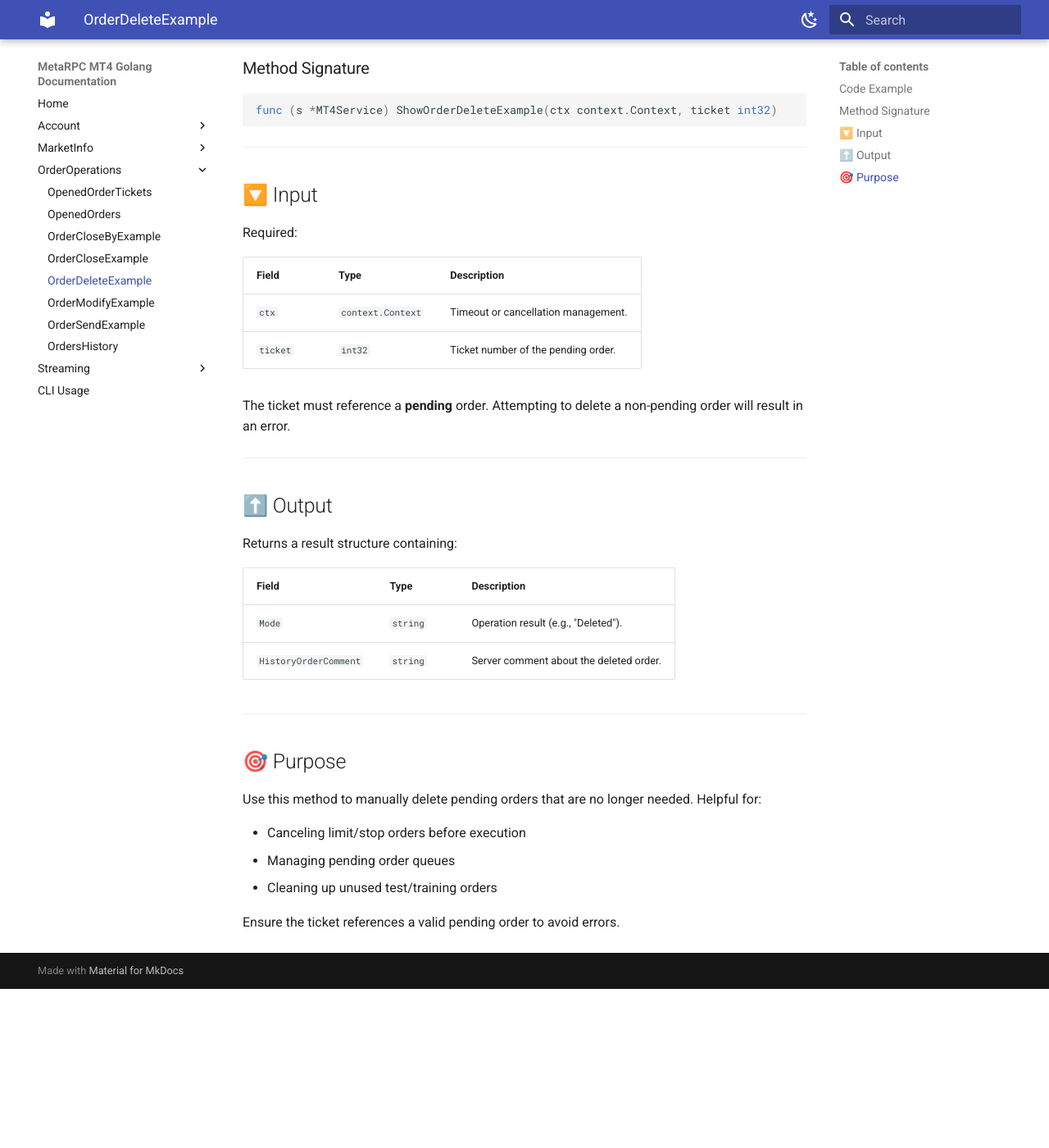
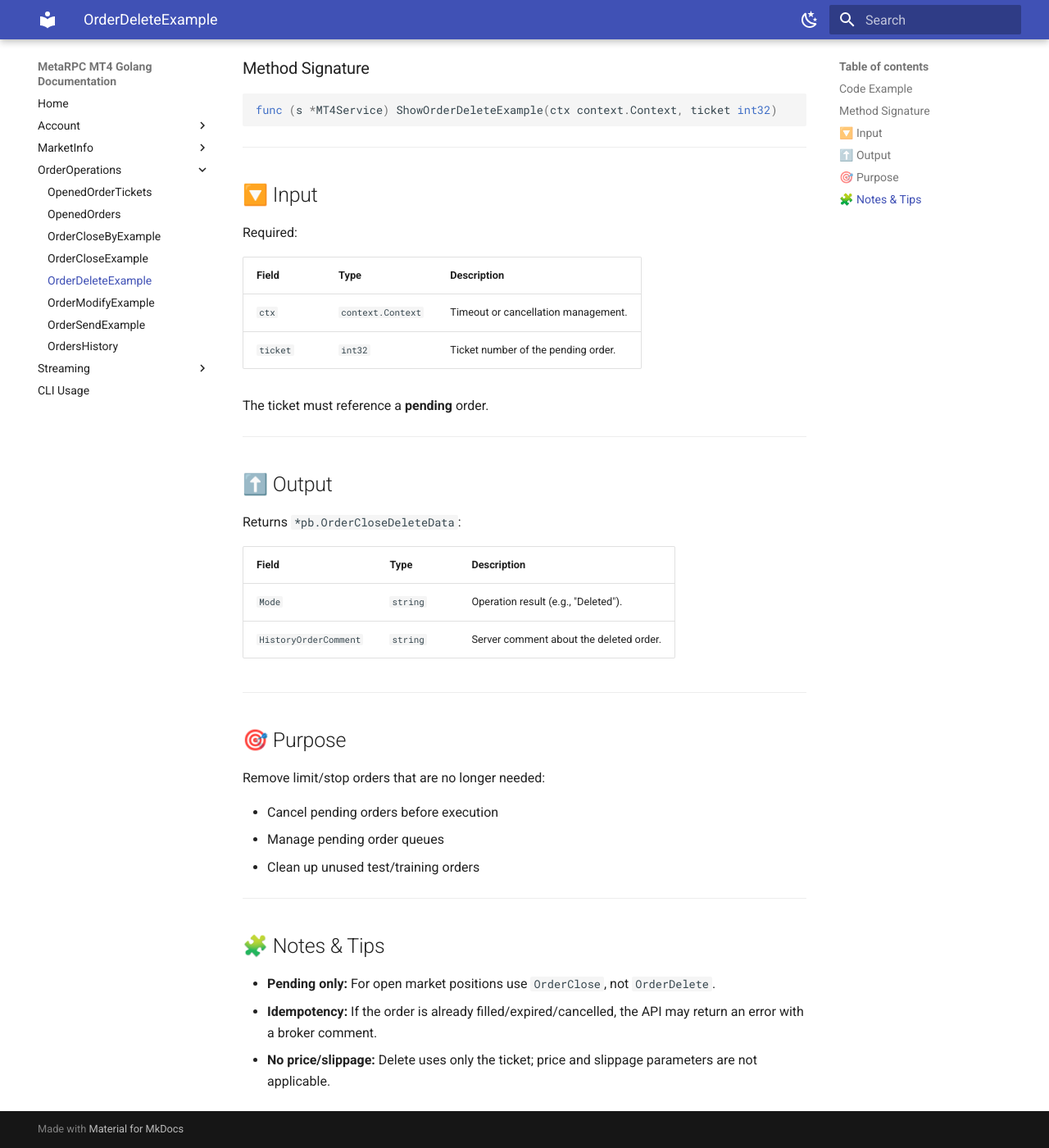
Before and after one commit to MetaRPC/GoMT4, an MkDocs documentation site: the page built from docs/Order_Operations/ShowOrderDeleteExample.md, in a window 1280 px wide and 1400 px high, scrolled down 593 px. Shown: the whole window at 82% size. Built offline with MkDocs 1.6.1 and Material for MkDocs 9.7.7, drawn with Linux system fonts in a browser that asks for light colours; before the commit the page ends 1799 px from its top, so only the background shows below that.

Commit message:
Update ShowOrderDeleteExample.md

```diff
--- a/docs/Order_Operations/ShowOrderDeleteExample.md
+++ b/docs/Order_Operations/ShowOrderDeleteExample.md
@@ -42,13 +42,13 @@ Required:
 | `ctx`    | `context.Context` | Timeout or cancellation management. |
 | `ticket` | `int32`           | Ticket number of the pending order. |
 
-The ticket must reference a **pending** order. Attempting to delete a non-pending order will result in an error.
+The ticket must reference a **pending** order.
 
 ---
 
 ## ⬆️ Output
 
-Returns a result structure containing:
+Returns `*pb.OrderCloseDeleteData`:
 
 | Field                 | Type     | Description                             |
 | --------------------- | -------- | --------------------------------------- |
@@ -59,11 +59,16 @@ Returns a result structure containing:
 
 ## 🎯 Purpose
 
-Use this method to manually delete pending orders that are no longer needed.
-Helpful for:
+Remove limit/stop orders that are no longer needed:
 
-* Canceling limit/stop orders before execution
-* Managing pending order queues
-* Cleaning up unused test/training orders
+* Cancel pending orders before execution
+* Manage pending order queues
+* Clean up unused test/training orders
 
-Ensure the ticket references a valid pending order to avoid errors.
+---
+
+## 🧩 Notes & Tips
+
+* **Pending only:** For open market positions use `OrderClose`, not `OrderDelete`.
+* **Idempotency:** If the order is already filled/expired/cancelled, the API may return an error with a broker comment.
+* **No price/slippage:** Delete uses only the ticket; price and slippage parameters are not applicable.
```
